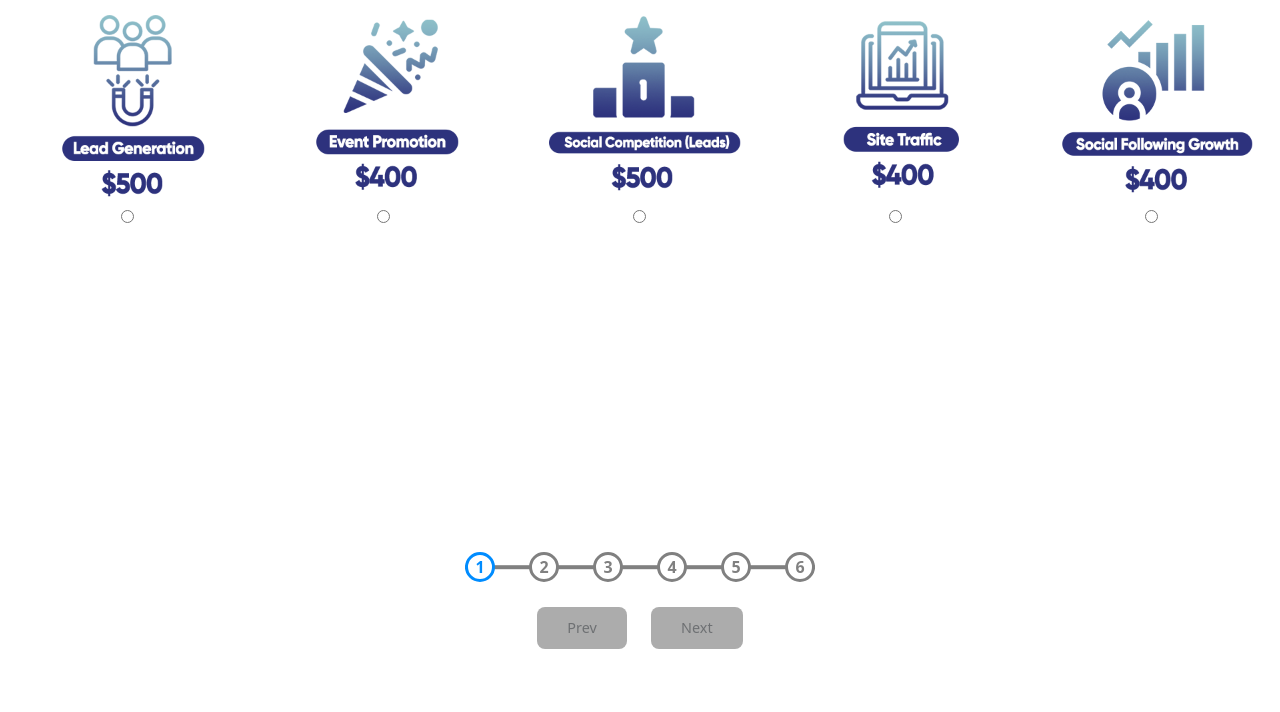
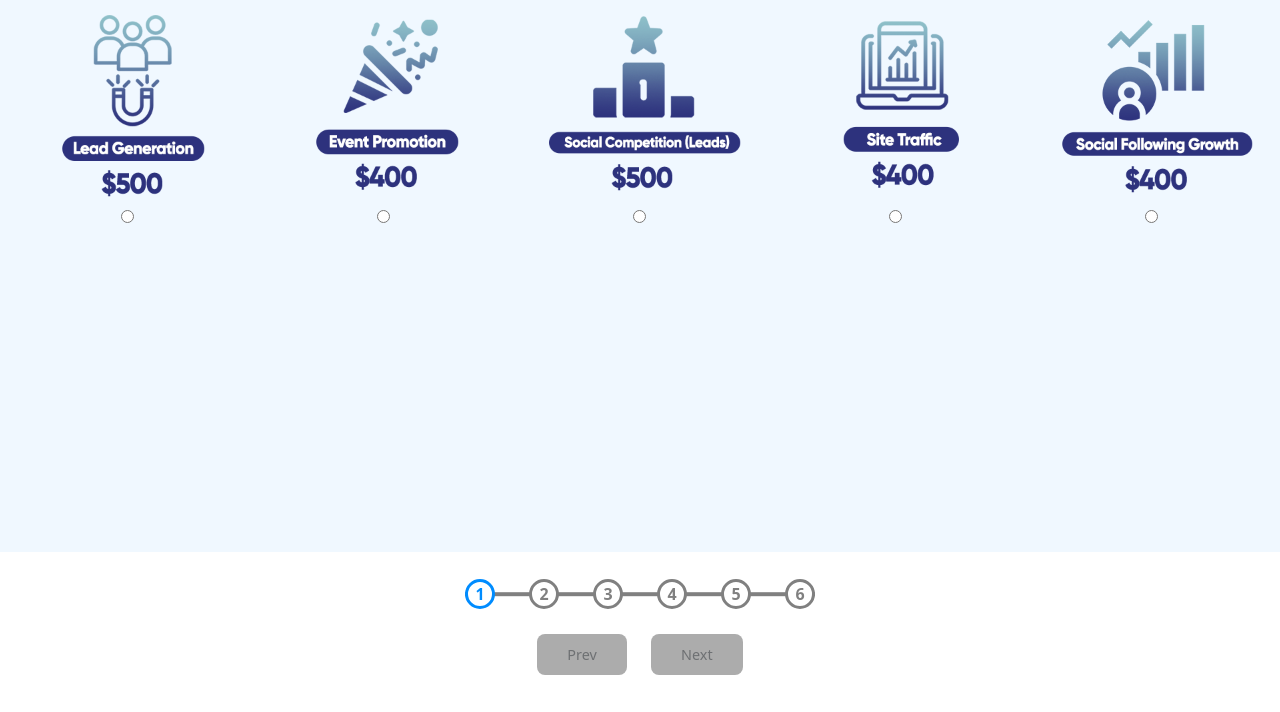
Before and after one commit to zuhayrtariq/TFM-New-Front-End, a plain HTML site: page index.html in a window 1280 px wide. Shown: the part 88-800 px from the top of the page. Drawn offline with nearby package versions, Linux system fonts and the light colour scheme.

Commit message:
Fixed VH

```diff
--- a/index.html
+++ b/index.html
@@ -364,7 +364,7 @@
       </div>
     </section>
     <div
-      class="container d-flex flex-column justify-content-center align-items-center"
+      class="container progress-bar-section d-flex flex-column justify-content-center align-items-center"
     >
       <div id="progressBar">
         <div class="progress-container">
--- a/tfmstyle.css
+++ b/tfmstyle.css
@@ -5,9 +5,10 @@ body {
 }
 section {
   min-height: 80vh;
+  background-color: aliceblue;
   overflow: hidden;
 }
-.btn:active {
+.btn:pressed {
   color: inherit !important;
   background-color: inherit !important;
 }
@@ -41,7 +42,10 @@ input[type='checkbox']:checked {
 .campaign-type-img {
   width: 200px;
 }
-
+.progress-bar-section {
+  height: 20vh;
+  background-color: rgba(253, 245, 245, 0);
+}
 .progress-container {
   display: flex;
   justify-content: space-between;
```
